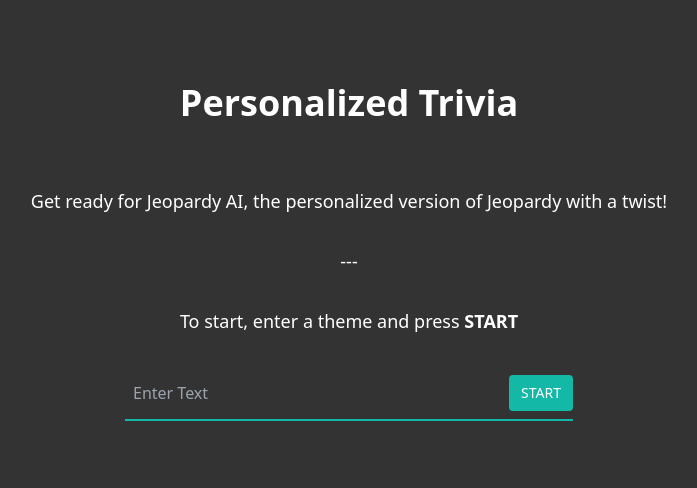
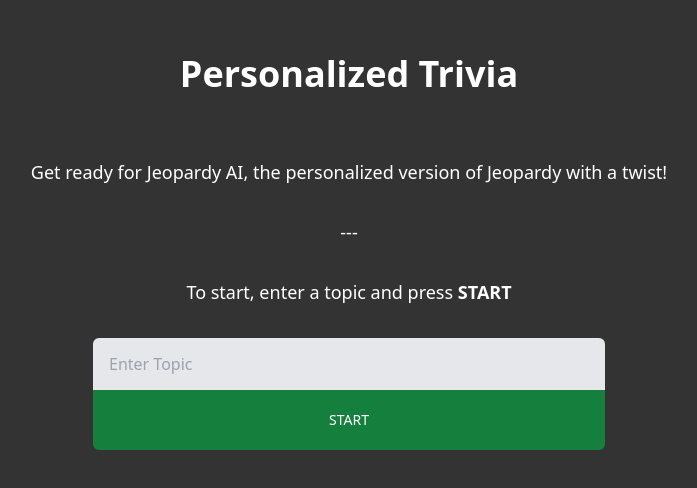
Before and after one commit to iHaroon29/Bomber-Trivia, a React (Vite) app: page / in a window 1280 px wide. Shown: the part 148-636 px from the top of the page, without its empty margins (291-988 px from the left). Built offline with nearby package versions, Linux system fonts and the light colour scheme; no server answers.

Commit message:
Added design to start page

```diff
--- a/src/App.jsx
+++ b/src/App.jsx
@@ -9,7 +9,7 @@
   AuthContext,
 } from './utils/app_context'
 import { Protected } from './utils/router_utils'
-// import './app.css'
+import './app.css'
 
 export default function App() {
   const [quizData, setQuizData] = useState('')
@@ -35,7 +35,6 @@
       >
         <AuthContext.Provider value={auth}>
           <QuizDataContext.Provider value={quizData}>
-            <div style={{ backgroundColor: '#333333' }}>
             <Routes>
               <Route
                 path='/'
@@ -64,7 +63,6 @@
                 />
               </Route>
             </Routes>
-            </div>
           </QuizDataContext.Provider>
         </AuthContext.Provider>
       </GlobalPlayerContext.Provider>
--- a/src/components/StartPage/StartPage.jsx
+++ b/src/components/StartPage/StartPage.jsx
@@ -54,36 +54,34 @@
       </h2>
       <h2 className='text-lg text-center mb-8 text-white'>---</h2>
       <h2 className='text-lg text-center mb-8 text-white'>
-        To start, enter a theme and press <strong>START</strong>
+        To start, enter a topic and press <strong>START</strong>
       </h2>
-      <div className='w-full max-w-md'>
-        <div className='flex items-center border-b border-b-2 border-teal-500 py-2'>
+      <div className='w-full max-w-lg'>
+        <div className='flex flex-col'>
           <input
-            className='appearance-none bg-transparent border-none w-full text-gray-700 mr-3 py-1 px-2 leading-tight focus:outline-none'
+            className='py-4 appearance-none bg-gray-200 border-none rounded-t-md w-full text-gray-700 mr-3 py-1 px-4 leading-tight focus:outline-none'
             type='text'
-            placeholder='Enter Text'
+            placeholder='Enter Topic'
             aria-label='Full name'
             ref={inputRef}
             onKeyDown={handleKeyDown}
           />
           <button
-            className='flex-shrink-0 bg-teal-500 hover:bg-teal-700 border-teal-500 hover:border-teal-700 text-sm border-4 text-white py-1 px-2 rounded'
+            className='py-4 flex-shrink-0 bg-green-700 hover:bg-green-900 border-green-700 hover:border-green-900 text-sm border-4 text-white py-1 px-2 rounded-b-md w-full'
             type='button'
             onClick={() => {
               generateText()
             }}
             disabled={isLoading}
           >
-            {isLoading ? <div className='spinner'></div> : 'START'}
+            <div className='flex justify-center'>
+              {isLoading ? <div className='spinner'></div> : 'START'}
+            </div>
           </button>
         </div>
       </div>
-
-      {/* <div className="mt-8">
-                {generatedText}
-            </div> */}
     </div>
-  )
+  );
 }
 
 export default StartPage
```
Also changed, not shown: src/components/StartPage/StartPage.css (line endings or trailing spaces). Lines whose indentation alone changed are shown as unchanged.
